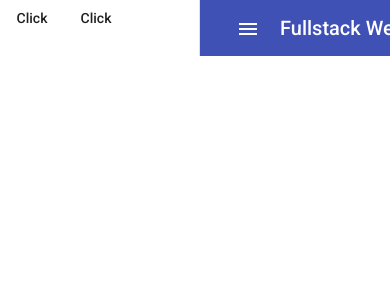
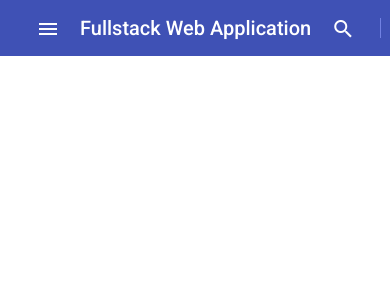
Before and after one commit to iiimomoniii/Intro-fullstack-frontend, an Angular app: page / in a window 390 px wide. Shown: the top 300 px of the page. Built offline with nearby package versions, Linux system fonts and the light colour scheme.

Commit message:
use cdk detect resolution size for hide sidebar when use in mobile

```diff
--- a/src/app/app.component.html
+++ b/src/app/app.component.html
@@ -1,5 +1,5 @@
 <mat-sidenav-container class="example-container">
-  <mat-sidenav #sidenav mode="side" opened="true">
+  <mat-sidenav #sidenav mode="side" [opened]="mobileQueryMax.matches ? false : true">
       <button mat-button>Click</button>
       <button mat-button>Click</button>
   </mat-sidenav>
--- a/src/app/app.component.ts
+++ b/src/app/app.component.ts
@@ -1,10 +1,35 @@
-import { Component } from '@angular/core';
+import { ChangeDetectorRef, Component, OnDestroy } from '@angular/core';
+import { MediaMatcher } from '@angular/cdk/layout';
 
 @Component({
   selector: 'app-root',
   templateUrl: './app.component.html',
   styleUrls: ['./app.component.scss']
 })
-export class AppComponent {
+export class AppComponent implements OnDestroy {
   title = 'fullstack-front-end-angular';
+
+  mobileQueryMax: MediaQueryList;
+
+  private _mobileQueryListener: () => void;
+
+  constructor(
+    //detect resolution
+    changeDetectorRef: ChangeDetectorRef,
+    //match resolution and condition
+    media: MediaMatcher
+  ) {
+    //decare _mobileQueryListener for detect by detectChanges method
+    this._mobileQueryListener = () => changeDetectorRef.detectChanges();
+    //decare max width for condition
+    this.mobileQueryMax = media.matchMedia('(max-width: 600px)');
+    //add condition
+    this.mobileQueryMax.addEventListener('change', this._mobileQueryListener);
+  }
+
+  //clear
+  ngOnDestroy() : void{
+    this.mobileQueryMax.removeEventListener('change', this._mobileQueryListener);
+  }
+
 }
```
